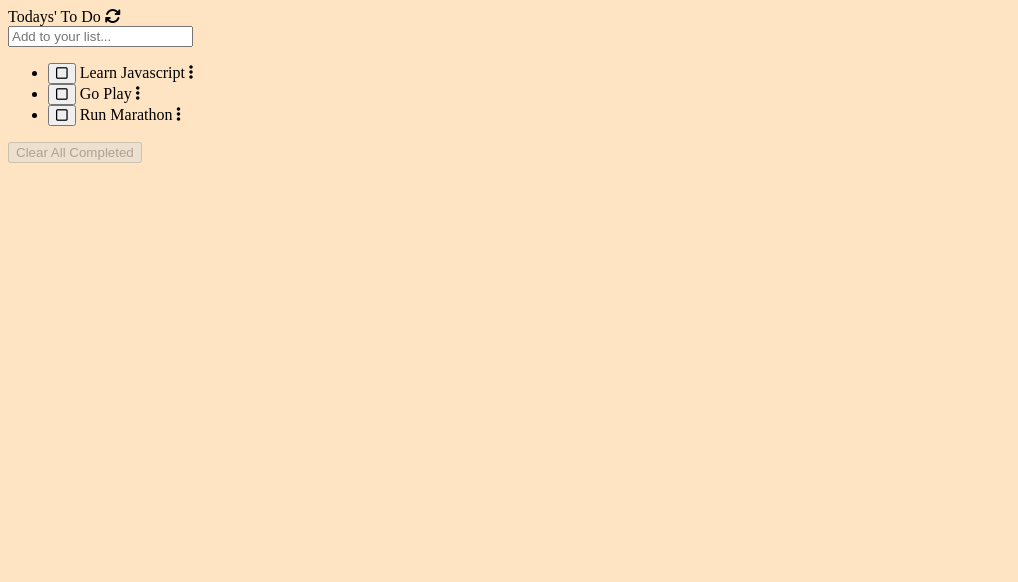
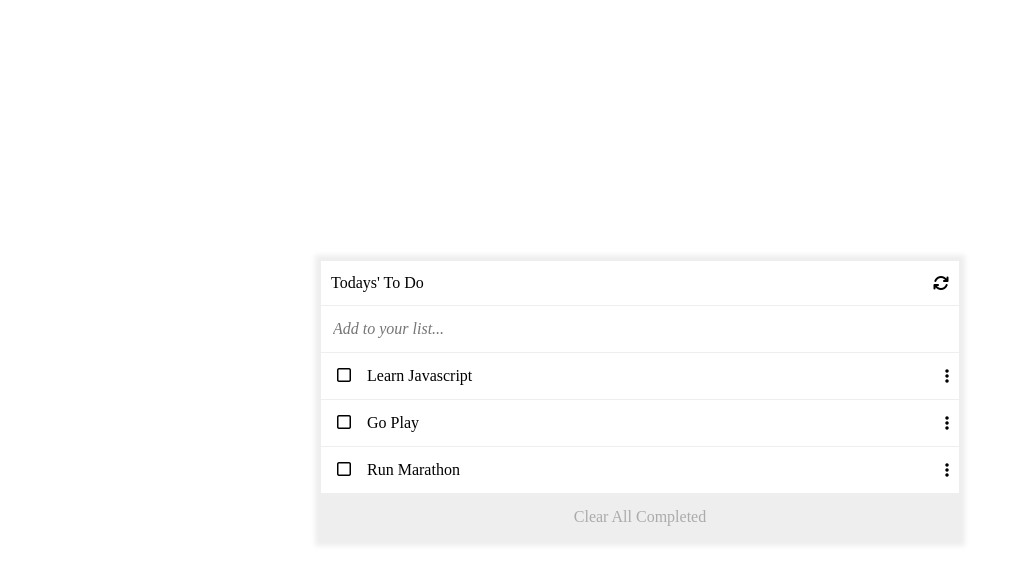
Before and after one commit to jash-debug/Todo-List, a website built with webpack: page src/index.html in a window 1280 px wide. Shown: the whole page, without its empty margins (0-1018 px from the left). Built offline with nearby package versions, Linux system fonts and the light colour scheme.

Commit message:
add css styles

```diff
--- a/src/style.css
+++ b/src/style.css
@@ -1,3 +1,102 @@
+/* Box sizing rules */
+*,
+*::before,
+*::after {
+  box-sizing: border-box;
+}
+
+ul[role='list'] {
+  list-style: none;
+  padding: 0;
+  margin: 0;
+}
+
+html:focus-within {
+  scroll-behavior: smooth;
+}
+
 body {
-  background-color: bisque;
+  margin: 0;
+  min-height: 100vh;
+  text-rendering: optimizeSpeed;
+  line-height: 1.5;
+  display: flex;
+  align-items: center;
+  justify-content: center;
 }
+
+input,
+button,
+textarea,
+select {
+  font: inherit;
+}
+
+button {
+  border: none;
+  background-color: transparent;
+  cursor: pointer;
+}
+
+.to-do-list {
+  width: 350px;
+  display: flex;
+  flex-direction: column;
+  margin: 10px;
+  border: 1px solid #eee;
+  box-shadow: 0 0 5px 5px #eee;
+}
+
+.header,
+.add-task-section,
+li,
+.clear-btn {
+  padding: 10px;
+}
+
+.header,
+.add-task-section,
+li {
+  border-bottom: 1px solid #eee;
+}
+
+.header {
+  display: flex;
+  justify-content: space-between;
+  align-items: center;
+}
+
+.enter-task {
+  width: 100%;
+  border: none;
+  font-style: italic;
+}
+
+.list-item {
+  display: flex;
+  justify-content: space-between;
+  align-items: center;
+  gap: 10px;
+}
+
+.list-item > span {
+  flex: 1;
+}
+
+.list-item > i {
+  cursor: move;
+}
+
+.clear-btn {
+  background-color: #eee;
+}
+
+.clear-btn > button {
+  width: 100%;
+}
+
+@media screen and (min-width: 768px) {
+  .to-do-list {
+    width: 50%;
+  }
+}
```
